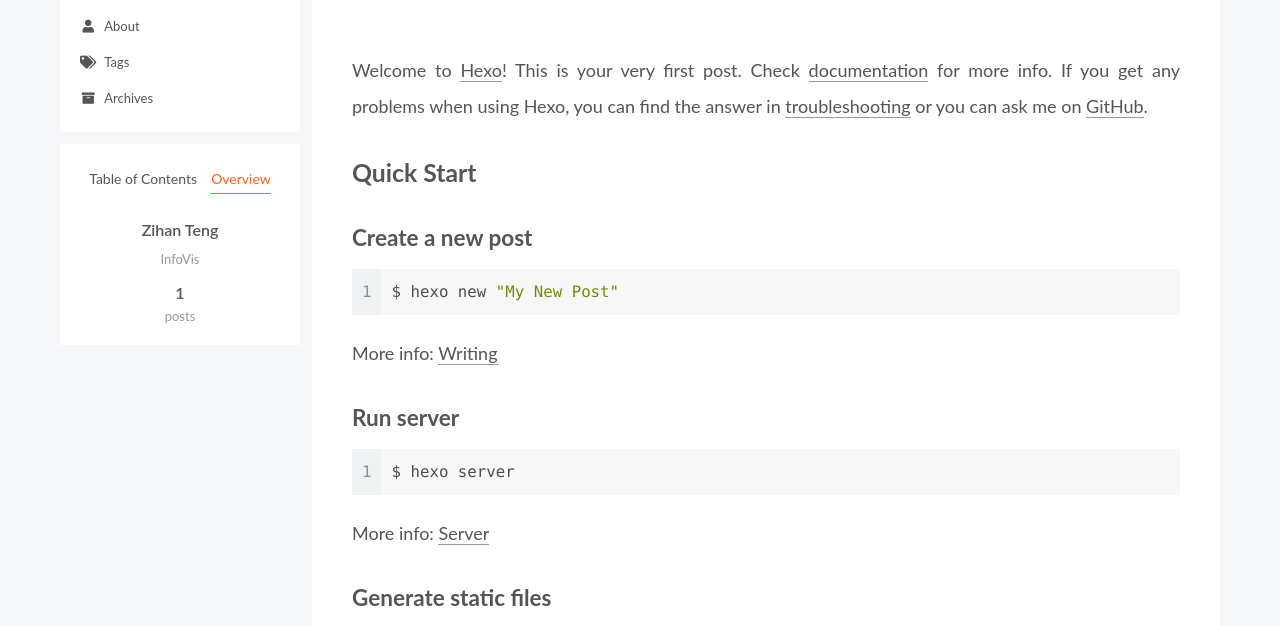
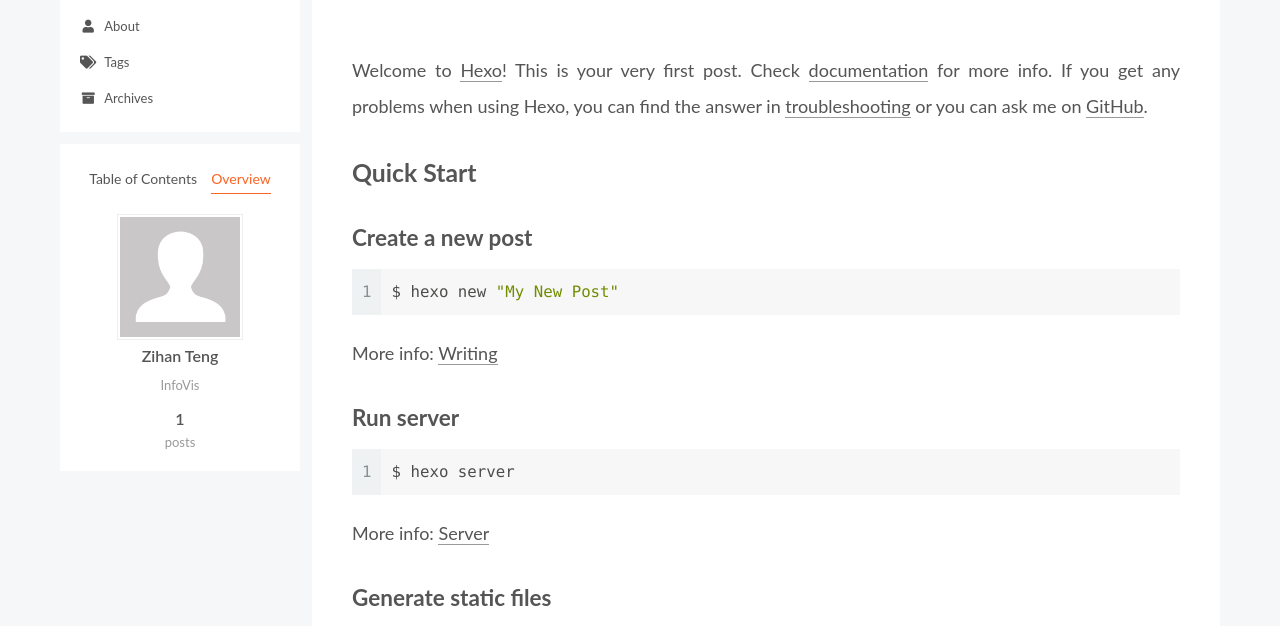
Before and after one commit to tzh943855696/tzh943855696.github.io, a plain HTML site: page 2023/01/18/hello-world/index.html in a window 1280 px wide. Both pictures are taken after a click on the item "Overview". Shown: the part 162-788 px from the top of the page. Drawn offline with Linux system fonts and the light colour scheme.

Commit message:
Site updated: 2023-02-01 14:02:28

```diff
--- a/2023/01/18/hello-world/index.html
+++ b/2023/01/18/hello-world/index.html
@@ -287,6 +287,8 @@
 
       <div class="site-overview-wrap sidebar-panel">
         <div class="site-author motion-element" itemprop="author" itemscope itemtype="http://schema.org/Person">
+    <img class="site-author-image" itemprop="image" alt="Zihan Teng"
+      src="/images/avatar.gif">
   <p class="site-author-name" itemprop="name">Zihan Teng</p>
   <div class="site-description" itemprop="description">InfoVis</div>
 </div>
```
Also changed, not shown: archives/2023/01/index.html (+2 -0 lines), archives/2023/index.html (+2 -0 lines), archives/index.html (+2 -0 lines), index.html (+2 -0 lines).
